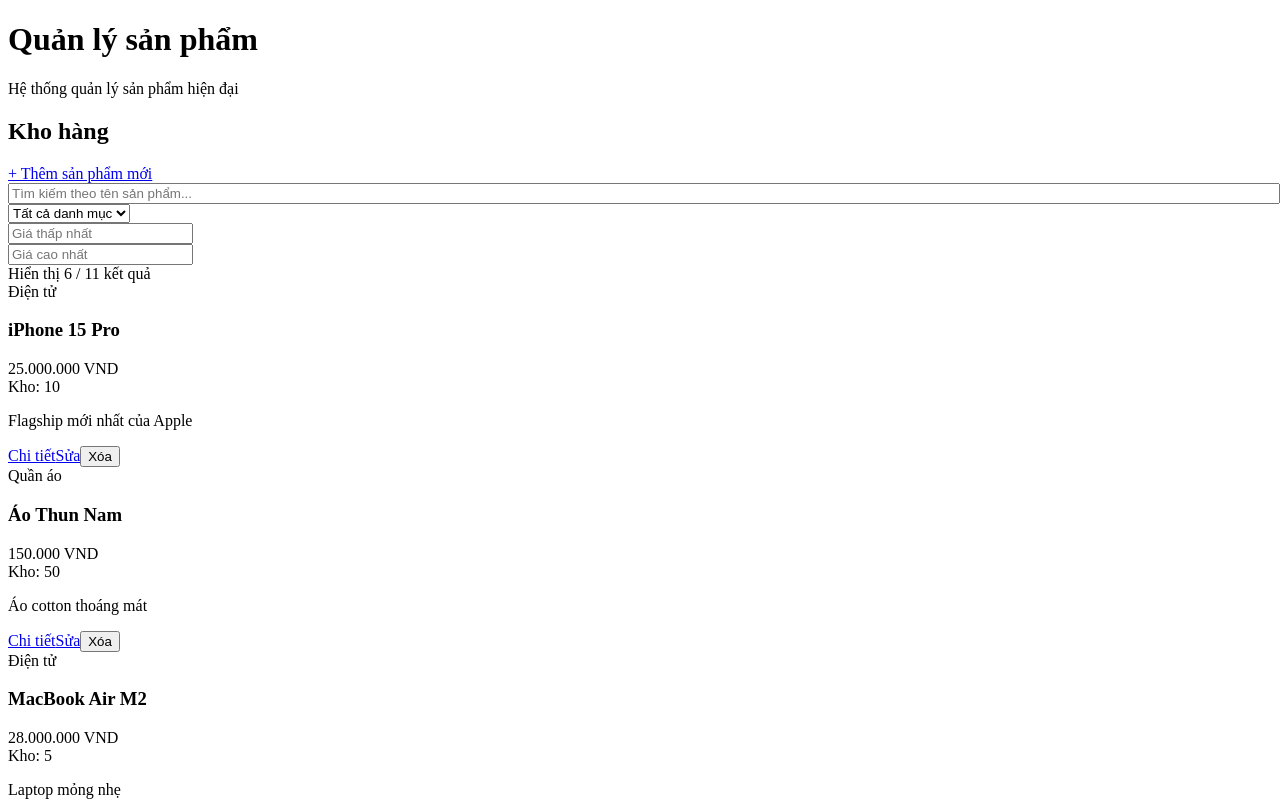
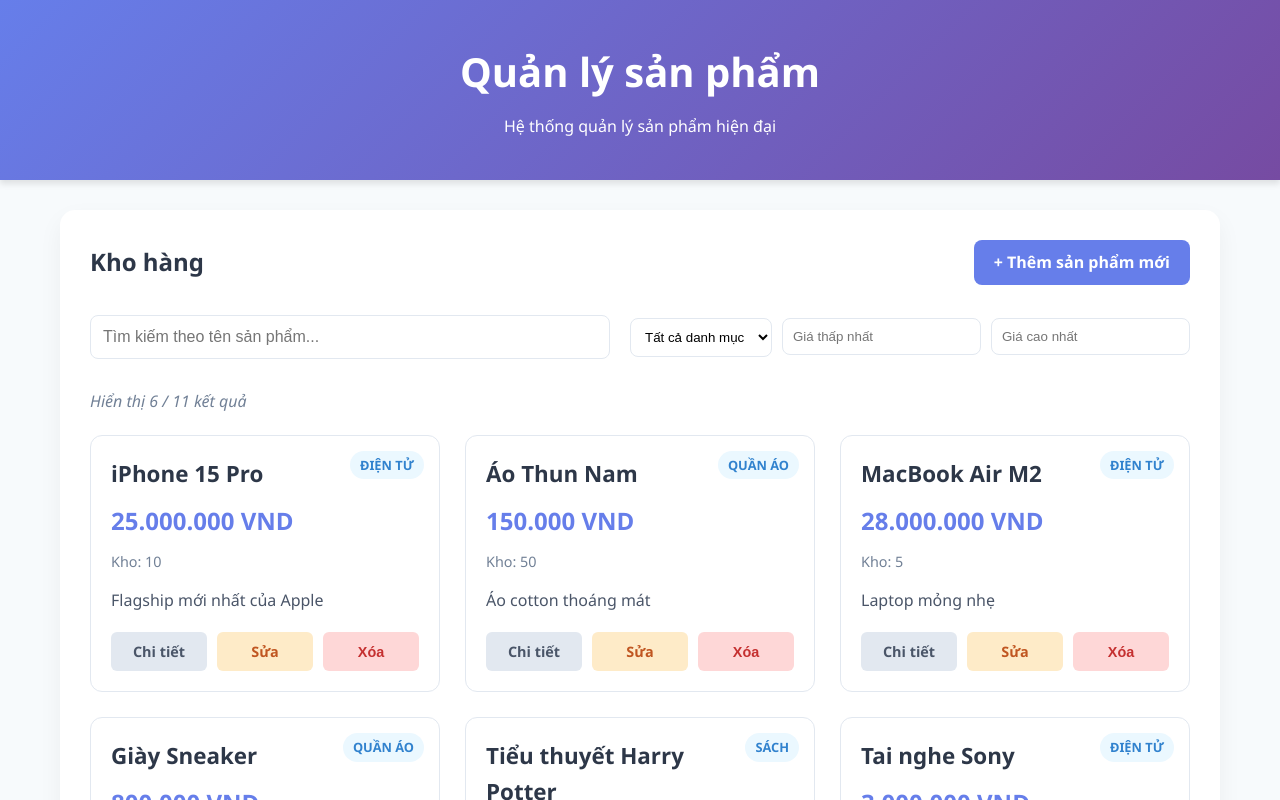
Before and after one commit to minhduc1809/TH03_B24DCCC073, a React (Vite) app: page / in a window 1280 px wide. Shown: the top 800 px of the page. Built offline with nearby package versions, Linux system fonts and the light colour scheme; the HTML template or start-up script is replaced by a standard one.

Commit message:
Update index.css

```diff
--- a/src/index.css
+++ b/src/index.css
@@ -1,3 +1,273 @@
+:root {
+  --primary: #667eea;
+  --secondary: #764ba2;
+  --bg-color: #f7fafc;
+  --text-color: #2d3748;
+  --card-bg: #ffffff;
+  --danger: #e53e3e;
+  --warning: #dd6b20;
+  --success: #38a169;
+}
+
+* {
+  box-sizing: border-box;
+  margin: 0;
+  padding: 0;
+}
+
+body {
+  font-family: 'Segoe UI', Roboto, Helvetica, Arial, sans-serif;
+  background-color: var(--bg-color);
+  color: var(--text-color);
+  line-height: 1.6;
+}
+
+a {
+  text-decoration: none;
+  color: inherit;
+}
+
+/* --- Layout --- */
+.container {
+  max-width: 1200px;
+  margin: 0 auto;
+  padding: 0 20px 40px;
+}
+
+.header {
+  text-align: center;
+  padding: 40px 0;
+  background: linear-gradient(135deg, var(--primary) 0%, var(--secondary) 100%);
+  color: white;
+  margin-bottom: 30px;
+  box-shadow: 0 4px 6px rgba(0, 0, 0, 0.1);
+}
+
+.header h1 {
+  font-size: 2.5rem;
+  margin-bottom: 10px;
+}
+
+.card-container {
+  background: var(--card-bg);
+  border-radius: 15px;
+  box-shadow: 0 10px 25px rgba(0, 0, 0, 0.05);
+  padding: 30px;
+}
+
+/* --- Toolbar & Buttons --- */
+.toolbar {
+  display: flex;
+  justify-content: space-between;
+  align-items: center;
+  margin-bottom: 30px;
+  flex-wrap: wrap;
+  gap: 15px;
+}
+
+.btn-add {
+  background: var(--primary);
+  color: white;
+  padding: 10px 20px;
+  border-radius: 8px;
+  font-weight: 600;
+  transition: all 0.2s;
+  display: inline-block;
+}
+
+.btn-add:hover {
+  background: var(--secondary);
+  transform: translateY(-2px);
+  box-shadow: 0 4px 12px rgba(102, 126, 234, 0.3);
+}
+
+/* --- Search & Filter --- */
+.search-filter {
+  display: flex;
+  flex-direction: column;
+  gap: 20px;
+  margin-bottom: 30px;
+}
+
+@media (min-width: 768px) {
+  .search-filter {
+    flex-direction: row;
+    align-items: center;
+    justify-content: space-between;
+  }
+}
+
+.search-box {
+  flex: 1;
+}
+
+.search-box input {
+  width: 100%;
+  padding: 12px;
+  border: 1px solid #e2e8f0;
+  border-radius: 8px;
+  font-size: 1rem;
+}
+
+.filters {
+  display: flex;
+  gap: 10px;
+  flex-wrap: wrap;
+}
+
+.filter-item input,
+.filter-item select {
+  padding: 10px;
+  border: 1px solid #e2e8f0;
+  border-radius: 8px;
+  background: white;
+}
+
+.info-bar {
+  margin-bottom: 20px;
+  color: #718096;
+  font-style: italic;
+}
+
+/* --- Product Grid --- */
+.products-grid {
+  display: grid;
+  grid-template-columns: repeat(auto-fill, minmax(300px, 1fr));
+  gap: 25px;
+  margin-bottom: 40px;
+}
+
+.product-card {
+  background: white;
+  border: 1px solid #e2e8f0;
+  border-radius: 12px;
+  padding: 20px;
+  transition: all 0.3s ease;
+  position: relative;
+  display: flex;
+  flex-direction: column;
+}
+
+.product-card:hover {
+  transform: translateY(-5px);
+  box-shadow: 0 15px 30px rgba(0, 0, 0, 0.08);
+  border-color: var(--primary);
+}
+
+.product-badge {
+  position: absolute;
+  top: 15px;
+  right: 15px;
+  background: #ebf8ff;
+  color: #3182ce;
+  padding: 4px 10px;
+  border-radius: 20px;
+  font-size: 0.8rem;
+  font-weight: 700;
+  text-transform: uppercase;
+}
+
+.product-name {
+  font-size: 1.4rem;
+  margin-bottom: 10px;
+  color: #2d3748;
+  padding-right: 80px; /* Space for badge */
+}
+
+.product-price {
+  font-size: 1.5rem;
+  color: var(--primary);
+  font-weight: 700;
+  margin-bottom: 10px;
+}
+
+.product-qty {
+  font-size: 0.9rem;
+  color: #718096;
+  margin-bottom: 15px;
+}
+
+.product-desc {
+  color: #4a5568;
+  margin-bottom: 20px;
+  line-height: 1.5;
+  flex-grow: 1; /* Pushes actions to bottom */
+  display: -webkit-box;
+  -webkit-line-clamp: 2;
+  -webkit-box-orient: vertical;
+  overflow: hidden;
+}
+
+.product-actions {
+  display: grid;
+  grid-template-columns: 1fr 1fr 1fr;
+  gap: 10px;
+  margin-top: auto;
+}
+
+.btn-action {
+  padding: 8px;
+  border-radius: 6px;
+  border: none;
+  cursor: pointer;
+  font-size: 0.9rem;
+  font-weight: 600;
+  text-align: center;
+  transition: background 0.2s;
+}
+
+.btn-detail {
+  background: #e2e8f0;
+  color: #4a5568;
+}
+.btn-detail:hover { background: #cbd5e0; }
+
+.btn-edit {
+  background: #feebc8;
+  color: #c05621;
+}
+.btn-edit:hover { background: #fbd38d; }
+
+.btn-delete {
+  background: #fed7d7;
+  color: #c53030;
+}
+.btn-delete:hover { background: #feb2b2; }
+
+/* --- Pagination --- */
+.pagination {
+  display: flex;
+  justify-content: center;
+  gap: 8px;
+  margin-top: 20px;
+}
+
+.page-btn {
+  padding: 8px 16px;
+  border: 1px solid #e2e8f0;
+  background: white;
+  border-radius: 6px;
+  cursor: pointer;
+  transition: all 0.2s;
+}
+
+.page-btn:hover:not(:disabled) {
+  border-color: var(--primary);
+  color: var(--primary);
+}
+
+.page-btn.active {
+  background: var(--primary);
+  color: white;
+  border-color: var(--primary);
+}
+
+.page-btn:disabled {
+  opacity: 0.5;
+  cursor: not-allowed;
+}
+
+/* --- Form Styles (Keep existing) --- */
 .form-group {
   margin-bottom: 20px;
 }
@@ -22,7 +292,7 @@
 
 .form-control:focus {
   outline: none;
-  border-color: #667eea;
+  border-color: var(--primary);
   box-shadow: 0 0 0 3px rgba(102, 126, 234, 0.1);
 }
 
@@ -38,7 +308,7 @@
 }
 
 .btn-submit {
-  background: linear-gradient(135deg, #667eea 0%, #764ba2 100%);
+  background: linear-gradient(135deg, var(--primary) 0%, var(--secondary) 100%);
   color: white;
   border: none;
   padding: 12px 30px;
@@ -71,3 +341,16 @@
   background: #a0aec0;
   transform: translateY(-2px);
 }
+
+/* --- Empty State --- */
+.empty-state {
+  text-align: center;
+  padding: 60px 20px;
+  color: #a0aec0;
+}
+
+.empty-state-icon {
+  font-size: 4rem;
+  margin-bottom: 20px;
+  display: block;
+}
```
